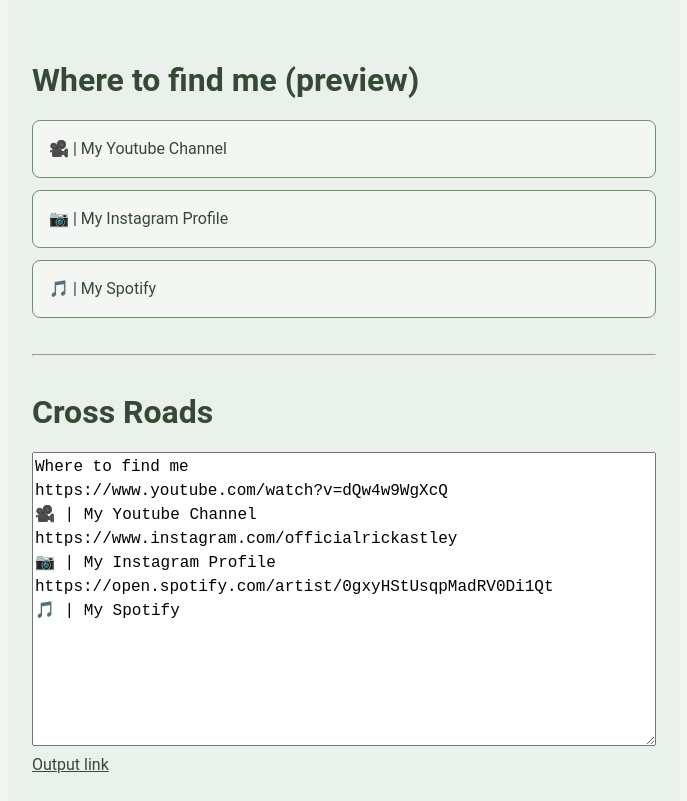
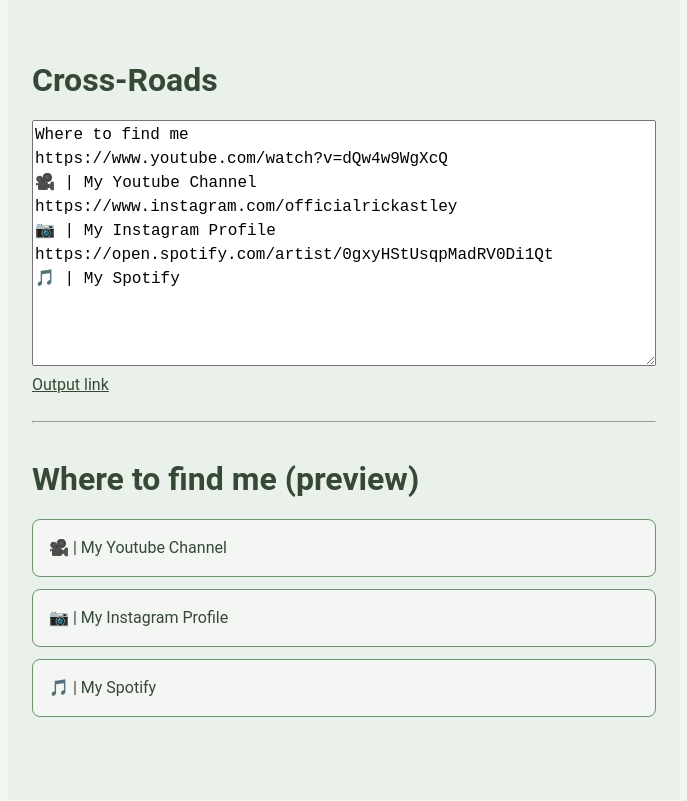
Before and after one commit to clement-gouin/cross-roads, a plain HTML site: page index.html in a window 1280 px wide. Shown: the whole page, without its empty margins (296-983 px from the left). Drawn offline with nearby package versions, Linux system fonts and the light colour scheme.

Commit message:
style upgrade

```diff
--- a/index.html
+++ b/index.html
@@ -11,6 +11,16 @@
   </head>
   <body>
     <main id="app" style="display: none">
+      <div v-if="debug">
+        <h1>Cross-Roads</h1>
+        <textarea v-model="debugData" rows="10"></textarea>
+        <a v-if="debugData.length" :href="debugUrl" target="_blank"
+          >Output link</a
+        >
+        <br />
+        <br />
+        <hr />
+      </div>
       <h1 v-html="title + (debug ? ' (preview)' : '')"></h1>
       <a
         class="link"
@@ -19,13 +29,6 @@
         target="_blank"
         v-html="link.label"
       ></a>
-      <div v-if="debug">
-        <br>
-        <hr />
-        <h1>Cross Roads</h1>
-        <textarea v-model="debugData" rows="12"></textarea>
-        <a v-if="debugData.length" :href="debugUrl" target="_blank">Output link</a>
-      </template>
     </main>
   </body>
 </html>
```
